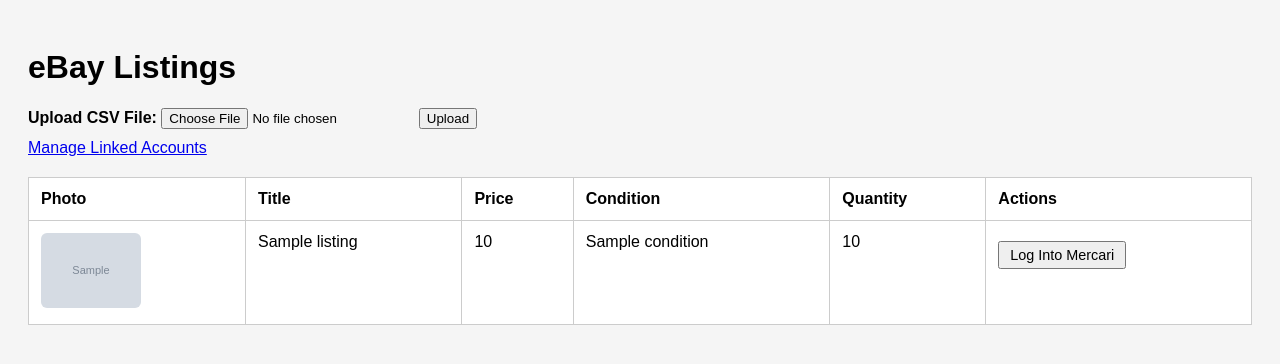
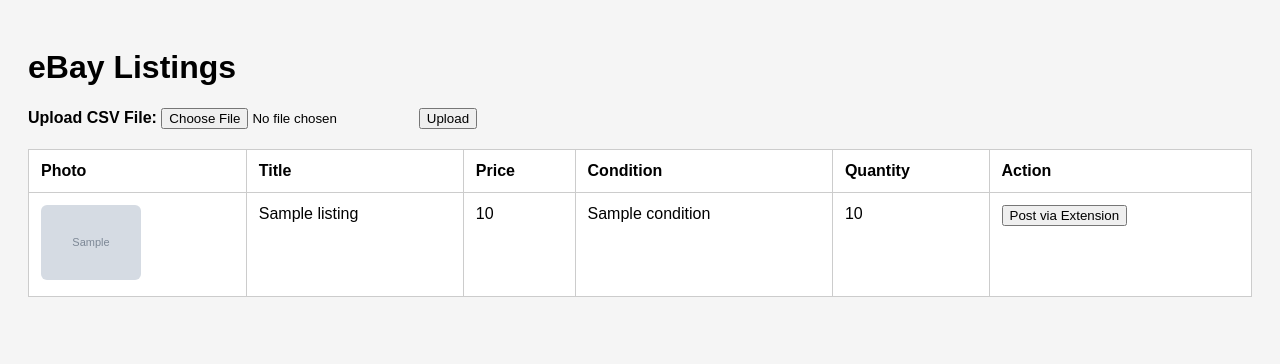
Before and after one commit to chunklafunk/Crossposter, a Flask app: template templates/index.html in a window 1280 px wide. Shown: the top 364 px of the page. Run offline with Flask 3, Linux system fonts and the light colour scheme; the template is opened without the code that fills it: most values are stand-ins (such as "Sample title", 1, 10 or a date in 2020); grey boxes marked "Sample" are stand-in pictures.

Commit message:
Update index.html

```diff
--- a/templates/index.html
+++ b/templates/index.html
@@ -4,20 +4,49 @@
   <meta charset="UTF-8" />
   <title>eBay Listings</title>
   <style>
-    body { font-family: Arial; padding: 20px; background: #f5f5f5; }
-    table { border-collapse: collapse; width: 100%; background: #fff; margin-top: 20px; }
-    th, td { padding: 12px; border: 1px solid #ccc; text-align: left; vertical-align: top; }
-    img { max-width: 100px; max-height: 100px; border-radius: 6px; }
-    .carousel { position: relative; display: inline-block; }
-    .carousel img { display: block; }
+    body {
+      font-family: Arial;
+      padding: 20px;
+      background: #f5f5f5;
+    }
+    table {
+      border-collapse: collapse;
+      width: 100%;
+      background: #fff;
+      margin-top: 20px;
+    }
+    th, td {
+      padding: 12px;
+      border: 1px solid #ccc;
+      text-align: left;
+      vertical-align: top;
+    }
+    img {
+      max-width: 100px;
+      max-height: 100px;
+      border-radius: 6px;
+    }
+    .carousel {
+      position: relative;
+      display: inline-block;
+    }
+    .carousel img {
+      display: block;
+    }
     .carousel button {
-      position: absolute; top: 40%; transform: translateY(-50%);
-      font-size: 1.2rem; background: rgba(0, 0, 0, 0.6); color: white;
-      border: none; padding: 4px 8px; cursor: pointer; border-radius: 4px;
+      position: absolute;
+      top: 40%;
+      transform: translateY(-50%);
+      font-size: 1.2rem;
+      background: rgba(0, 0, 0, 0.6);
+      color: white;
+      border: none;
+      padding: 4px 8px;
+      cursor: pointer;
+      border-radius: 4px;
     }
     .prev-btn { left: 0; }
     .next-btn { right: 0; }
-    .action-btn { margin-top: 8px; padding: 4px 10px; font-size: 0.9rem; }
   </style>
 </head>
 <body>
@@ -30,8 +59,6 @@
   <button type="submit">Upload</button>
 </form>
 
-<a href="/linked-accounts" style="display:block; margin-top: 10px;">Manage Linked Accounts</a>
-
 {% if listings %}
 <table>
   <thead>
@@ -41,7 +68,7 @@
       <th>Price</th>
       <th>Condition</th>
       <th>Quantity</th>
-      <th>Actions</th>
+      <th>Action</th>
     </tr>
   </thead>
   <tbody>
@@ -65,18 +92,9 @@
       <td>{{ listing.Condition or listing.condition }}</td>
       <td>{{ listing.Quantity or listing.quantity }}</td>
       <td>
-        {% if mercari_linked %}
-        <button class="action-btn"
-                type="button"
-                data-listing='{{ listing | tojson | safe }}'
-                onclick="sendBtnListing(this)">
+        <button class="action-btn" type="button" onclick='sendBtnListing({{ listing | tojson }})'>
           Post via Extension
         </button>
-        {% else %}
-        <form method="POST" action="/linked-accounts">
-          <button type="submit" class="action-btn">Log Into Mercari</button>
-        </form>
-        {% endif %}
       </td>
     </tr>
     {% endfor %}
@@ -85,12 +103,15 @@
 {% endif %}
 
 <script>
-  const imageMap = {};
+  let imageMap = {};
+  let lastListing = null;
+
   {% for listing in listings %}
     imageMap[{{ loop.index }}] = {{ listing.images|tojson }};
   {% endfor %}
 
   const currentIndexes = {};
+
   function navigate(rowId, direction) {
     if (!imageMap[rowId]) return;
     currentIndexes[rowId] = (currentIndexes[rowId] || 0) + direction;
@@ -101,24 +122,40 @@
     imgTag.src = imageMap[rowId][currentIndexes[rowId]];
   }
 
-  function sendBtnListing(button) {
-    const listing = JSON.parse(button.dataset.listing);
-    sendToExtension(listing);
-  }
+  function sendBtnListing(listing) {
+    lastListing = listing;
 
-  function sendToExtension(listing) {
-    const message = {
+    const payload = {
       type: "POST_LISTING_TO_MERCARI",
       payload: {
         title: listing.Title || listing.title || "",
-        price: listing.Price || listing.price || "",
-        description: listing.Description || listing.description || "Posted via Crossposter",
+        price: listing["Current price"] || listing.price || "",
+        description: "Posted via Crossposter",
         images: listing.images || []
       }
     };
 
-    console.log("[Crossposter] Sending message from Flask page:", message);
-    window.postMessage(message, "*");
+    console.log("[Crossposter] Sending message from Flask page:", payload);
+
+    function trySend() {
+      try {
+        chrome.runtime.sendMessage(payload, (response) => {
+          if (chrome.runtime.lastError) {
+            console.warn("[Crossposter] Background failed:", chrome.runtime.lastError.message);
+            setTimeout(() => {
+              console.log("[Crossposter] Retrying...");
+              trySend();
+            }, 500);
+          } else {
+            console.log("[Crossposter] Background response:", response);
+          }
+        });
+      } catch (err) {
+        console.error("[Crossposter] Failed to send message:", err);
+      }
+    }
+
+    trySend();
   }
 </script>
 
```
